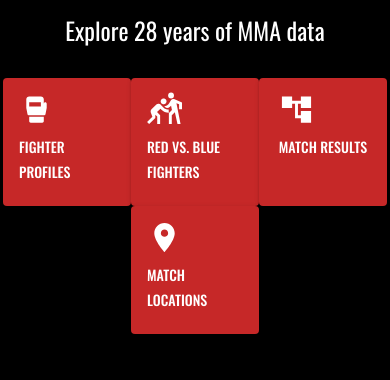
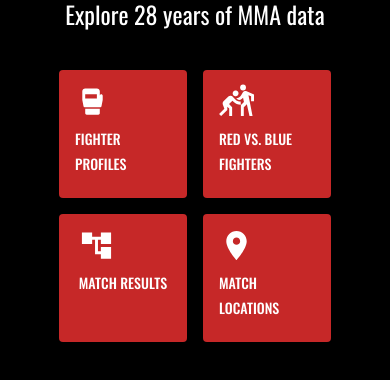
Before and after one commit to b-truong/w209-fall22-final-project, a React (Create React App) app: page /fightclub in a window 390 px wide. Shown: the part 380-760 px from the top of the page. Built offline with nearby package versions, Linux system fonts and the light colour scheme; no server answers.

Commit message:
Improve breakpoints

```diff
--- a/src/components/Home.styles.ts
+++ b/src/components/Home.styles.ts
@@ -57,9 +57,6 @@ const getStyles = (theme: Theme) => {
       @media (max-width: ${theme.breakpoints.values.sm}px) {
         margin-top: 0;
       }
-      & > * {
-        margin: ${theme.spacing(1)};
-      }
     `,
   };
 };
--- a/src/components/HomeButton.tsx
+++ b/src/components/HomeButton.tsx
@@ -1,6 +1,6 @@
 /** @jsxImportSource @emotion/react */
 
-import { Button, Stack, Typography } from "@mui/material";
+import { Button, Stack, Typography, useTheme } from "@mui/material";
 import { Link } from "react-router-dom";
 
 interface IHomeButton {
@@ -16,10 +16,11 @@ interface IHomeButton {
  * Display analysis of match results
  */
 const HomeButton: React.FC<IHomeButton> = ({ icon, text, to }) => {
+  const theme = useTheme();
   return (
     <Button
       variant="contained"
-      css={{ width: "128px", height: "128px" }}
+      css={{ width: "128px", height: "128px", margin: theme.spacing(1) }}
       component={Link}
       to={to}
     >
--- a/src/components/Navbar.styles.ts
+++ b/src/components/Navbar.styles.ts
@@ -10,7 +10,7 @@ const getStyles = (theme: Theme) => {
     `,
     title: css`
       color: white;
-      @media (max-width: ${theme.breakpoints.values.sm}px) {
+      @media (max-width: 820px) {
         margin-right: 40px;
         flex-grow: 1;
         text-align: center;
@@ -18,7 +18,7 @@ const getStyles = (theme: Theme) => {
     `,
     navBox: css`
       color: ${theme.typography.body1.color};
-      @media (max-width: ${theme.breakpoints.values.sm}px) {
+      @media (max-width: 820px) {
         display: none;
       }
     `,
@@ -28,7 +28,7 @@ const getStyles = (theme: Theme) => {
     `,
     drawerButton: css`
       display: none;
-      @media (max-width: ${theme.breakpoints.values.sm}px) {
+      @media (max-width: 820px) {
         display: initial;
       }
     `,
--- a/src/components/TableauVizBox.tsx
+++ b/src/components/TableauVizBox.tsx
@@ -1,6 +1,6 @@
 /** @jsxImportSource @emotion/react */
 
-import { Box, Card, useTheme } from "@mui/material";
+import { Card } from "@mui/material";
 import { TableauViz } from "../assets/tableau.embedding.3.latest.min";
 import { useLayoutEffect, useMemo } from "react";
 
```
